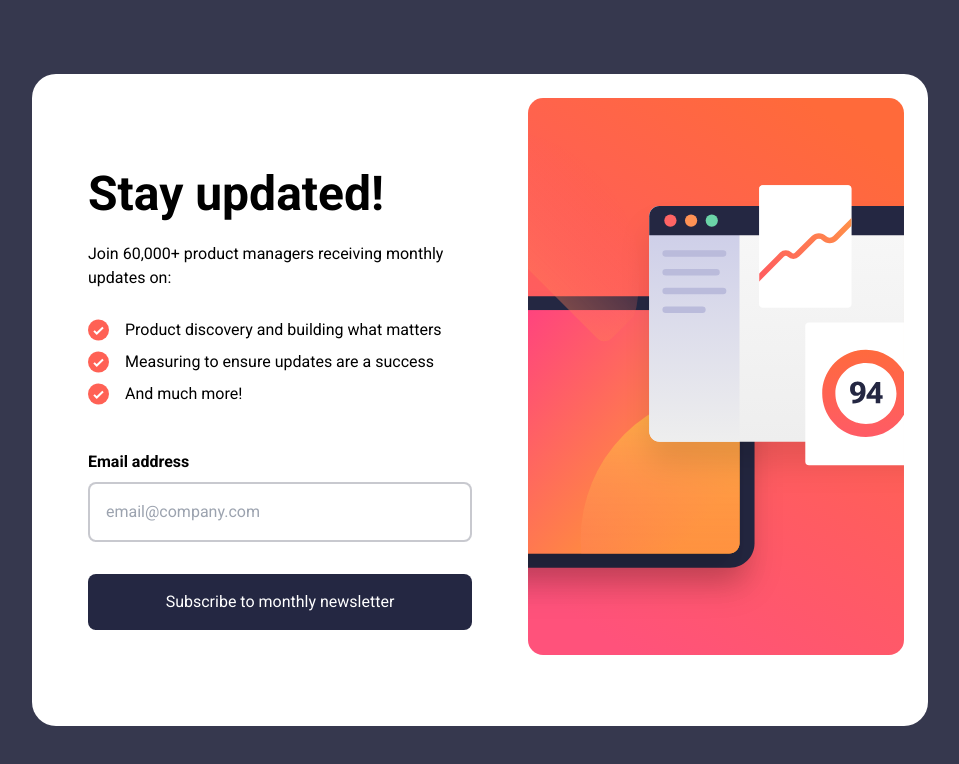
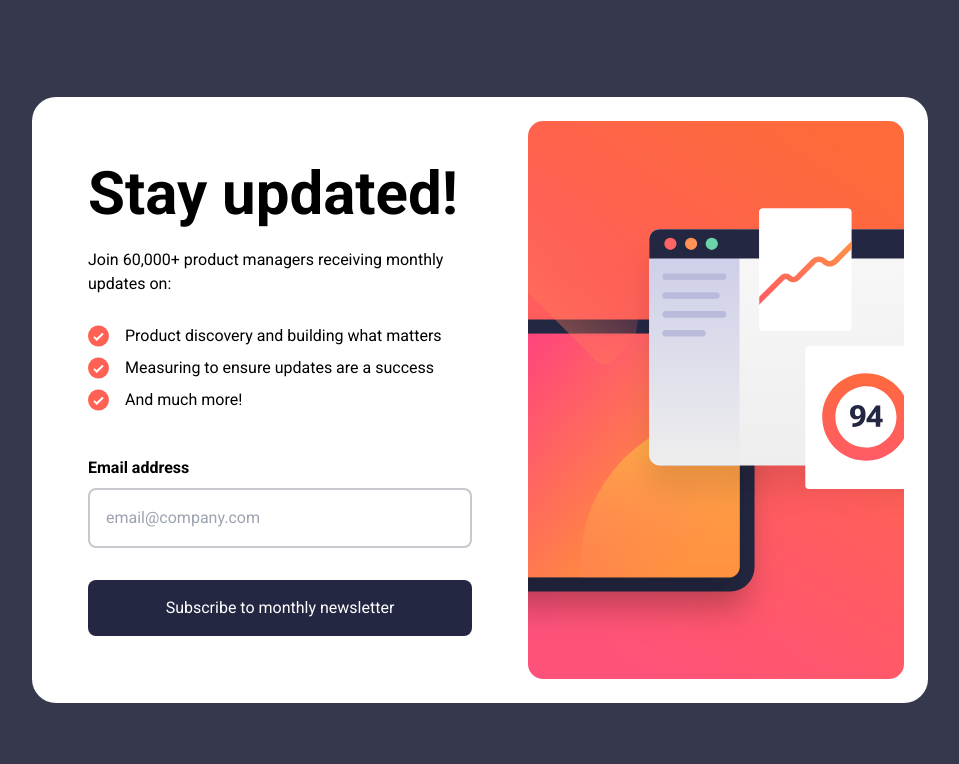
Before and after one commit to tomtrin/fe_newsletter_signup_component, a React (Vite) app: page / in a window 1280 px wide. Shown: the top 764 px of the page, without its empty margins (160-1119 px from the left). Built offline with nearby package versions, Linux system fonts and the light colour scheme.

Commit message:
Update styles for alignment

```diff
--- a/src/components/Signup/SignupForm.tsx
+++ b/src/components/Signup/SignupForm.tsx
@@ -41,8 +41,8 @@ function SignupForm(props: SignupFormProps) {
   return (
     <form onSubmit={submitHandler} noValidate>
       <div className='flex max-w-2xl flex-col-reverse bg-white p-0 sm:rounded-3xl lg:h-auto lg:max-w-4xl lg:flex-row lg:p-6'>
-        <div className='min-h-1/2 flex max-w-md flex-col gap-6 px-8 py-8 lg:my-10 lg:max-w-md'>
-          <h1 className='text-5xl font-bold'>Stay updated!</h1>
+        <div className='min-h-1/2 flex max-w-md justify-center flex-col gap-6 px-8 py-8 lg:max-w-md'>
+          <h1 className='text-5xl font-bold lg:text-6xl'>Stay updated!</h1>
           <div>Join 60,000+ product managers receiving monthly updates on:</div>
           <div>
             <div className='flex space-x-4 py-1'>
```
